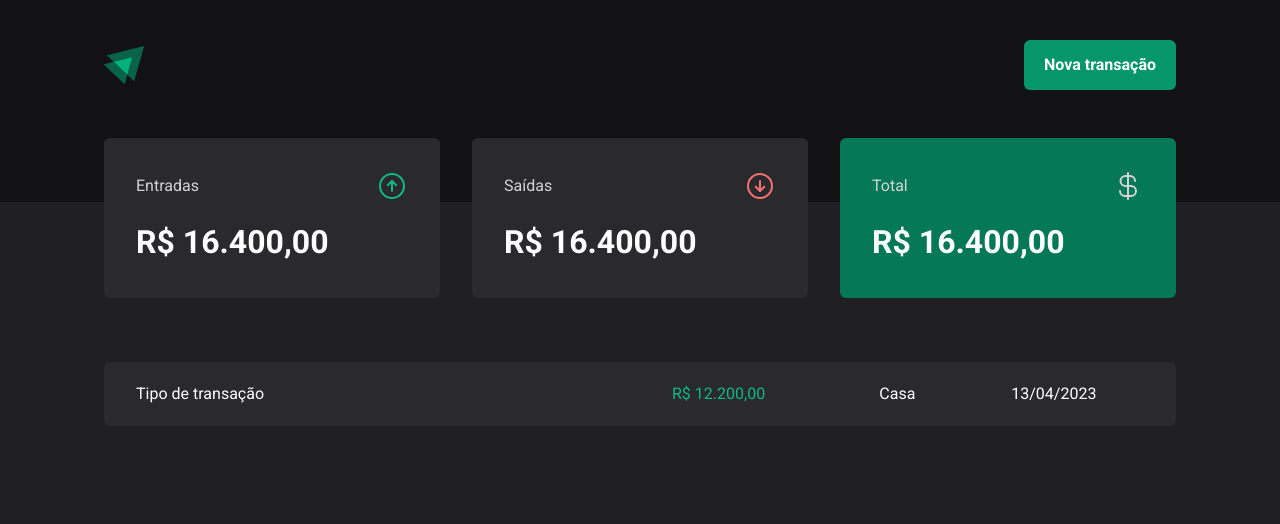
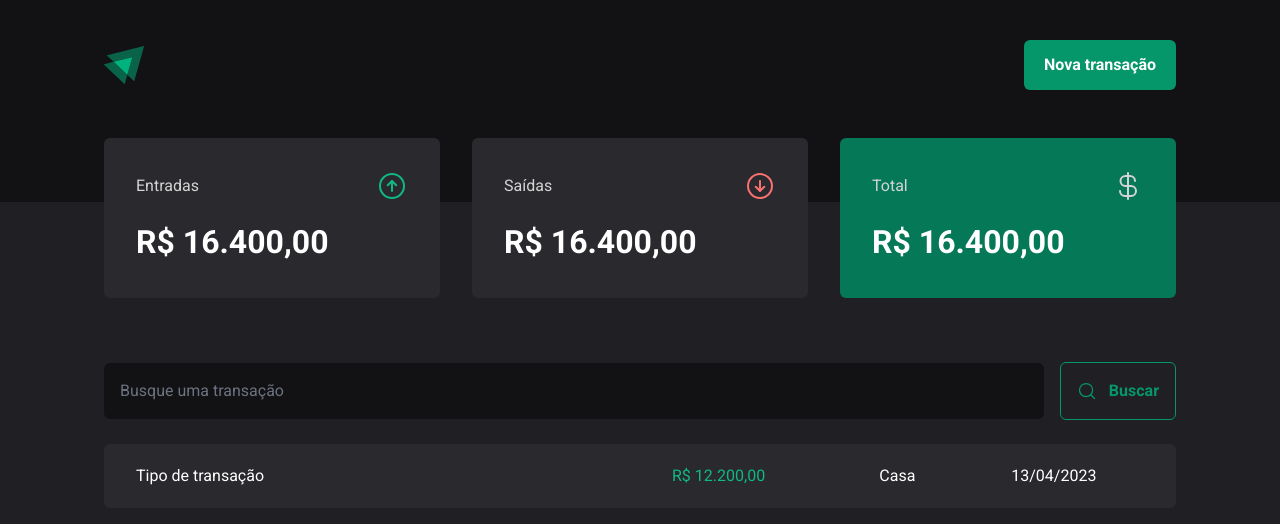
Before and after one commit to ignite-bootcamp/ignite-money, a React (Vite) app: page / in a window 1280 px wide. Shown: the top 524 px of the page. Built offline with nearby package versions, Linux system fonts and the light colour scheme.

Commit message:
search form component

```diff
--- a/src/pages/Transactions.tsx
+++ b/src/pages/Transactions.tsx
@@ -1,6 +1,7 @@
 import classNames from 'classnames'
 import { Header } from '../components/Header'
 import { Summary } from '../components/Summary'
+import { SearchForm } from './components/SearchForm'
 
 export function Transactions() {
   return (
@@ -9,6 +10,7 @@
       <Summary />
 
       <main className="mx-auto max-w-[1120px] w-full px-6 mt-16">
+        <SearchForm />
         <table className="w-full mt-6">
           <tbody>
             <tr>
--- /dev/null
+++ b/src/pages/components/SearchForm/index.tsx
@@ -0,0 +1,20 @@
+import { MagnifyingGlass } from 'phosphor-react'
+
+export function SearchForm() {
+  return (
+    <form className="flex items-center gap-4">
+      <input
+        type="text"
+        className="flex-1 rounded-md border-none bg-neutral-900 text-gray-300 p-4 placeholder:text-gray-500 focus:outline-none focus:ring ring-emerald-600"
+        placeholder="Busque uma transação"
+      />
+      <button
+        type="submit"
+        className="flex items-center gap-3 p-4 bg-transparent border border-emerald-600 text-emerald-600 font-bold rounded-md hover:bg-emerald-600 hover:border-transparent hover:text-white transition"
+      >
+        <MagnifyingGlass size={20} />
+        Buscar
+      </button>
+    </form>
+  )
+}
```
